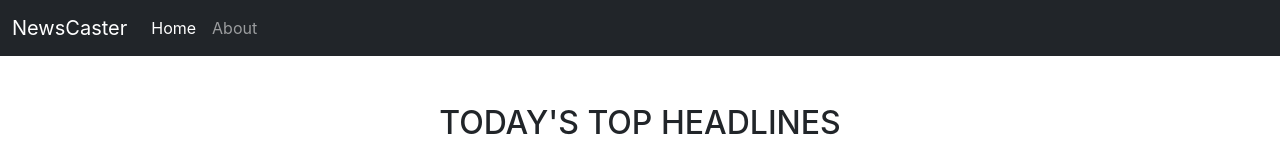
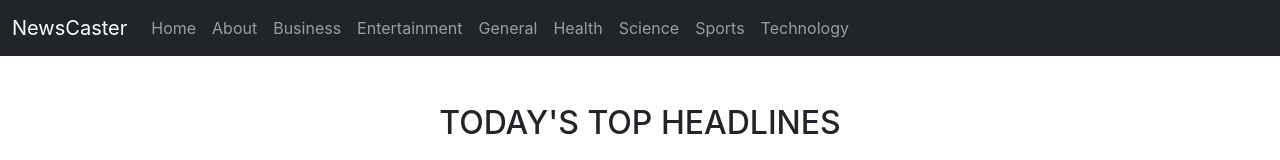
Before and after one commit to GauravLikhar15/React_NewsCaster, a React (Create React App) app: page / in a window 1280 px wide. Shown: the top 160 px of the page. Built offline with nearby package versions, Linux system fonts and the light colour scheme; no server answers.

Commit message:
Tutorial 30

```diff
--- a/src/App.js
+++ b/src/App.js
@@ -1,12 +1,11 @@
 import './App.css';
-
 import React,{Component} from 'react'
 import Navbar from './components/Navbar';
 import Newscomponent from './components/Newscomponent';
 
 // async function postData(url = '', data = {}) {
 //   // Default options are marked with *
-//   const response = await fetch(url, {
+//   const response = await fetch(url, {v
 //     method: 'GET',
 //     headers: {'Content-Type': 'application/json'},
 //     body: JSON.stringify(data) // body data type must match "Content-Type" header
@@ -19,12 +18,13 @@ import Newscomponent from './components/Newscomponent';
 // })
 
 export default class App extends Component {
-  render() {
+
+  render()
+  {
     return (
       <>
     <Navbar/>
-    <Newscomponent pageSize={5}/>
-
+    <Newscomponent pageSize={6} country={"us"} category={"sports"}  />
       </>
     )
   }
--- a/src/components/Navbar.js
+++ b/src/components/Navbar.js
@@ -12,11 +12,16 @@ export default class navbar extends Component {
           <div className="collapse navbar-collapse" id="navbarSupportedContent">
             <ul className="navbar-nav me-auto mb-2 mb-lg-0">
               <li className="nav-item">
-                <a className="nav-link active" aria-current="page" href="/">Home</a>
+                <a className="nav-link " aria-current="page" href="/">Home</a>
               </li>
-              <li className="nav-item">
-                <a className="nav-link" href="/about">About</a>
-              </li>
+              <li className="nav-item"><a className="nav-link" href="/about">About</a></li>
+              <li className="nav-item"><a className="nav-link" href="/bussiness">Business</a></li>
+              <li className="nav-item"><a className="nav-link" href="/entertainment">Entertainment</a></li>
+              <li className="nav-item"><a className="nav-link" href="/general">General</a></li>
+              <li className="nav-item"><a className="nav-link" href="/health">Health</a></li>
+              <li className="nav-item"><a className="nav-link" href="/science">Science</a></li>
+              <li className="nav-item"><a className="nav-link" href="/sports">Sports</a></li>
+              <li className="nav-item"><a className="nav-link" href="/technology">Technology</a></li>
             </ul>
           </div>
         </div>
--- a/src/components/Newscomponent.js
+++ b/src/components/Newscomponent.js
@@ -1,8 +1,8 @@
 import React, { Component } from 'react'
 import Newsitem from './Newsitem'
 import Spinner from './Spinner';
+import PropTypes from 'prop-types'
 export default class newscomponent extends Component {
-
     articles = [
         // {
         //     "source": {
@@ -45,6 +45,15 @@ export default class newscomponent extends Component {
         // }
     ]
 
+    static defaultProps = {
+        country: 'in'
+      }
+
+    static propTypes={
+        country:PropTypes.string,
+        pageSize:PropTypes.number,
+    }
+
     constructor() {
         super();
         console.log("This is constructer");
@@ -57,8 +66,8 @@ export default class newscomponent extends Component {
         }
     }
     async componentDidMount() {
-        let url = `https://newsapi.org/v2/top-headlines?country=in&apiKey=7e8432d97254488dacf3cc951c564850&pageSize=${this.props.pageSize}`;
-        this.setState({loading:true})
+        let url = `https://newsapi.org/v2/top-headlines?country=${this.props.country}&category=${this.props.category}&apiKey=7e8432d97254488dacf3cc951c564850&pageSize=${this.props.pageSize}`;
+        this.setState({ loading: true })
 
         const response = await fetch(url, {
             method: 'GET',
@@ -66,7 +75,7 @@ export default class newscomponent extends Component {
 
         console.log(response)
         let data = await response.json(); // parses JSON response into native JavaScript objects
-        this.setState({loading:false})
+        this.setState({ loading: false })
         this.setState({ articles: data.articles, totalResults: data.totalResults })
         console.log(data.articles)
     }
@@ -76,65 +85,58 @@ export default class newscomponent extends Component {
 
         }
         else {
-            let url = `https://newsapi.org/v2/top-headlines?country=in&apiKey=7e8432d97254488dacf3cc951c564850&page=${this.state.page + 1}&pageSize=${this.props.pageSize}`;
-            this.setState({loading:true})
+            let url = `https://newsapi.org/v2/top-headlines?country=${this.props.country}&category=${this.props.category}&apiKey=7e8432d97254488dacf3cc951c564850&page=${this.state.page + 1}&pageSize=${this.props.pageSize}`;
+            this.setState({ loading: true })
             const response = await fetch(url, {
                 method: 'GET',
             });
             let data = await response.json();
-            this.setState({loading:false})
+            this.setState({ loading: false })
             this.setState({ articles: data.articles, page: this.state.page + 1 })
         }
 
     }
-
     handlePrevClick = async () => {
-        let url = `https://newsapi.org/v2/top-headlines?country=in&apiKey=7e8432d97254488dacf3cc951c564850&page=${this.state.page - 1}&pageSize=${this.props.pageSize}`;
-        this.setState({loading:true})
+        let url = `https://newsapi.org/v2/top-headlines?country=${this.props.country}&category=${this.props.category}&apiKey=7e8432d97254488dacf3cc951c564850&page=${this.state.page - 1}&pageSize=${this.props.pageSize}`;
+        this.setState({ loading: true })
         const response = await fetch(url, {
             method: 'GET',
         });
         let data = await response.json();
-        this.setState({loading:false})
+        this.setState({ loading: false })
         this.setState({ articles: data.articles, page: this.state.page - 1 })
     }
-
     render() {
         return (
             <>
                 <h2 className='text-center my-5'>TODAY'S TOP HEADLINES</h2>
                 {
-                    (this.state.loading) ? <Spinner/> : <></>
-                // if(this.state.loading === true)
-                // {
-                //     <Spinner/>
-                // }
+                    (this.state.loading) ? <Spinner /> : <></>
+                    // if(this.state.loading === true)
+                    // {
+                    //     <Spinner/>
+                    // }
                 }
                 <div className="container">
-                    {}
+                    { }
                     <div className="row">
                         {
-                            (!this.state.loading) ? this.state.articles.map((element) =>
+                            (!this.state.loading) ? this.state.articles.map((element) => {
 
-                            {
-
-                                if (element.url !== null && element.title !== null && element.description !== null && element.url !== null && element.urlToImage !== null)
-                                {
+                                if (element.url !== null && element.title !== null && element.description !== null && element.url !== null && element.urlToImage !== null) {
                                     return <div className="col-md-4" key={element.url}>
                                         <Newsitem title={element.title.slice(0, 44)} discription={element.description.slice(0, 88)} imgURL={element.urlToImage} newsURL={element.url} />
                                     </div>
 
                                 }
                             })
-                        :<></>
+                                : <></>
                         }
                     </div>
                     <div className="container d-flex justify-content-between my-4">
                         <button type="button" disabled={this.state.page <= 1} className="btn btn-primary " onClick={this.handlePrevClick}>&larr; Previous</button>
                         <button type="button" disabled={this.state.page + 1 > Math.ceil(this.state.totalResults / this.props.pageSize)} className="btn btn-primary" onClick={this.handleNextClick}>Next &rarr;</button>
                     </div>
-
-
                 </div>
             </>
         )
```
